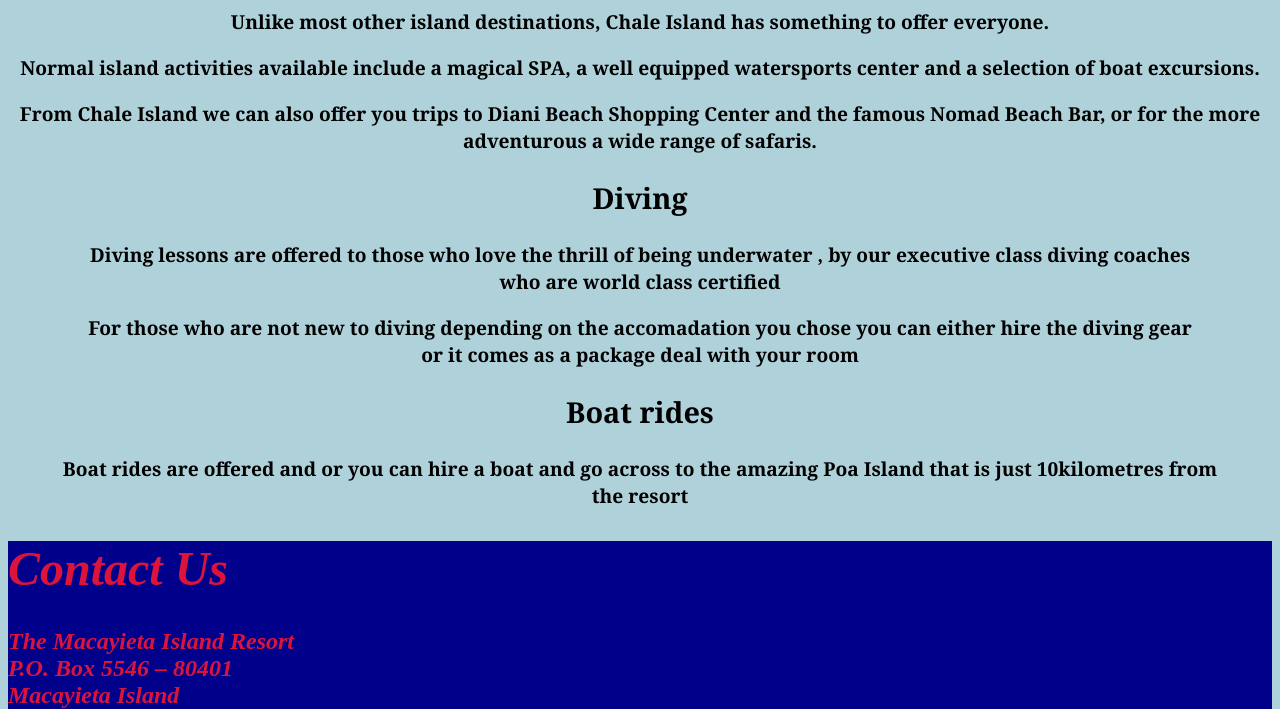
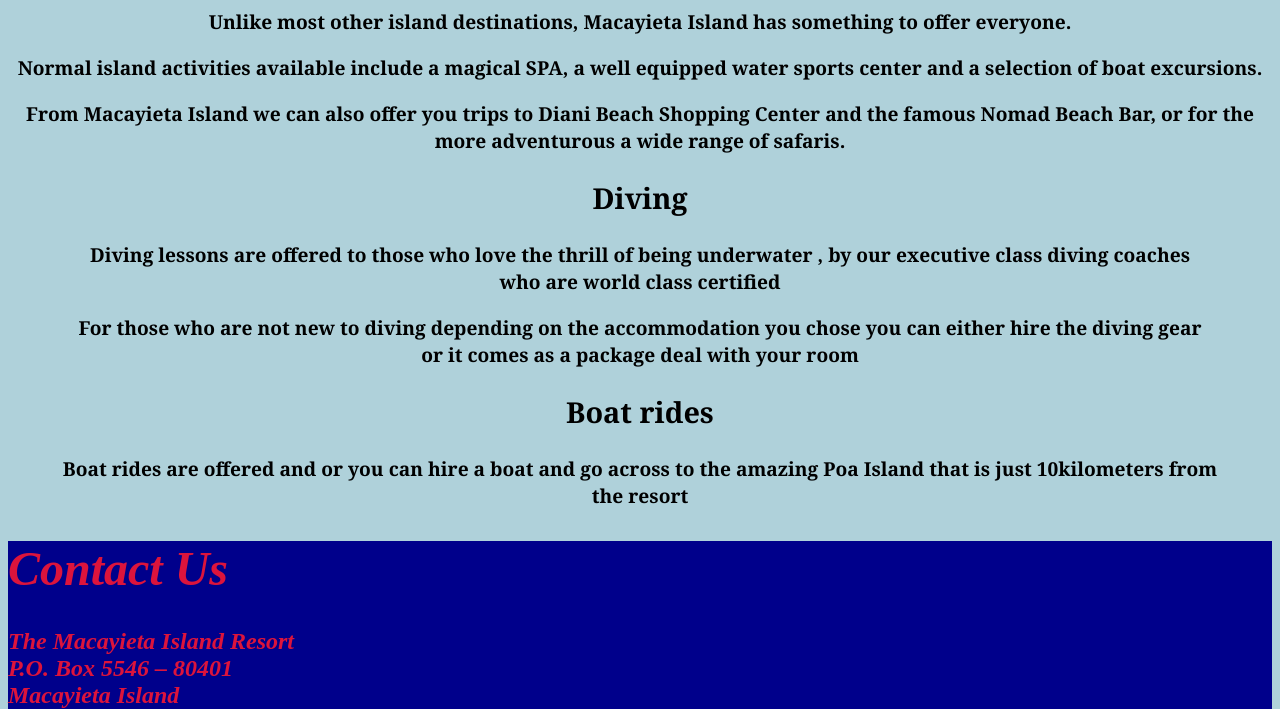
Before and after one commit to Youn-Andy/Macayieta-Resort, a plain HTML site: page activities.html in a window 1280 px wide. Shown: the part 645-1354 px from the top of the page. Drawn offline with Linux system fonts and the light colour scheme; files whose address does not match are found by name.

Commit message:
Correcteing spelling errors

```diff
--- a/activities.html
+++ b/activities.html
@@ -17,7 +17,7 @@
 
                     <a class="active" href="index.html">Home</a>
                     <a href="about.html">About</a>
-                    <a href="accomodations.html">Accomodations</a>
+                    <a href="accomodations.html">Accommodations</a>
                     <a href="activities.html">Activities</a>
                     <a href="pictures.html">Pictures</a>
                     <a href="travel-arrangements.html">Travel arrangements</a>
@@ -34,20 +34,20 @@
     <br>
     <div class="strong">
         <h2>Activities</h2>
-        <p> Unlike most other island destinations, Chale Island has something to offer everyone.</p>
-        <p> Normal island activities available include a magical SPA, a well equipped watersports center and a selection
+        <p> Unlike most other island destinations, Macayieta Island has something to offer everyone.</p>
+        <p> Normal island activities available include a magical SPA, a well equipped water sports center and a selection
             of boat excursions.</p>
 
-        <p> From Chale Island we can also offer you trips to Diani Beach Shopping Center and the famous Nomad Beach Bar,
+        <p> From Macayieta Island we can also offer you trips to Diani Beach Shopping Center and the famous Nomad Beach Bar,
             or for the more adventurous a wide range of safaris.</p>
         <h2>Diving</h2>
         <p>Diving lessons are offered to those who love the thrill of being underwater , by our executive class diving
             coaches <br> who are world class certified</p>
-        <p>For those who are not new to diving depending on the accomadation you chose you can either hire the diving
+        <p>For those who are not new to diving depending on the accommodation you chose you can either hire the diving
             gear <br> or it comes as a package deal with your room</p>
         <h2>Boat rides</h2>
         <p>Boat rides are offered and or you can hire a boat and go across to the amazing Poa Island that is just
-            10kilometres from <br> the resort </p>
+            10kilometers from <br> the resort </p>
     </div>
     <aside>
 
```
Also changed, not shown: accomodations.html (+3 -3 lines), index.html (+1 -1 lines).
